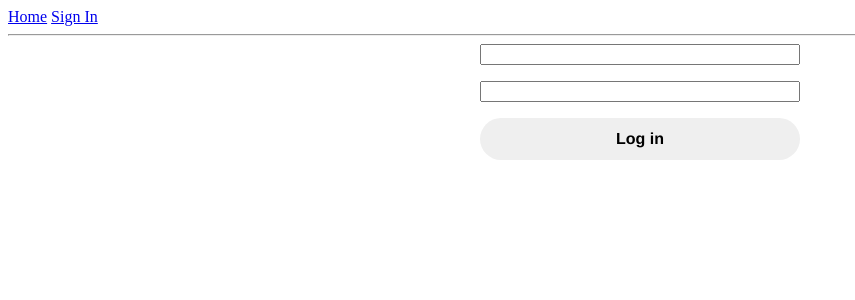
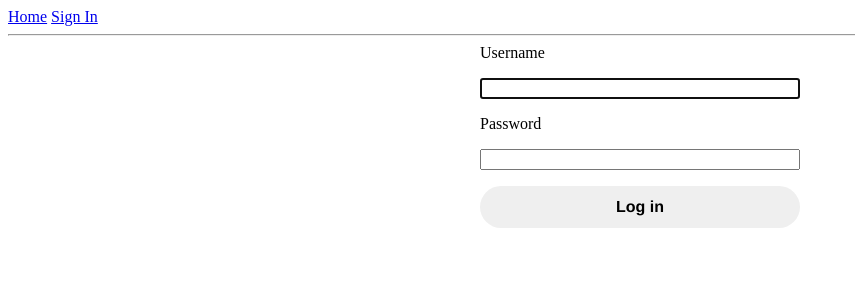
Before and after one commit to pure-js/auth-components, a React (Vite) app: page /sign-in in a window 1280 px wide. Shown: the top 300 px of the page, without its empty margins (0-855 px from the left). Built offline with nearby package versions, Linux system fonts and the light colour scheme.

Commit message:
feat: add label and sortable-table components (#10)

```diff
--- a/src/components/input/Input.tsx
+++ b/src/components/input/Input.tsx
@@ -1,13 +1,18 @@
 import classes from './input.module.scss';
 
 interface ButtonProps {
-  /**
-   * Is this the principal call to action on the page?
-   */
   type?: string;
   minLength?: number;
+  id?: string;
+  autoFocus?: boolean;
 }
 
-export const Input = ({ type, minLength }: ButtonProps) => (
-  <input minLength={minLength} className={classes.input} type={type} />
+export const Input = ({ type, minLength, id, autoFocus }: ButtonProps) => (
+  <input
+    id={id}
+    autoFocus={autoFocus}
+    minLength={minLength}
+    className={classes.input}
+    type={type}
+  />
 );
--- /dev/null
+++ b/src/components/label/Label.tsx
@@ -0,0 +1,12 @@
+import classes from './label.module.scss';
+
+interface LabelProps {
+  label?: string;
+  htmlFor?: string;
+}
+
+export const Label = ({ label, htmlFor }: LabelProps) => (
+  <label htmlFor={htmlFor} className={classes.label}>
+    {label}
+  </label>
+);
--- /dev/null
+++ b/src/components/label/index.ts
@@ -0,0 +1 @@
+export { Label } from './Label';
--- /dev/null
+++ b/src/components/label/label.module.scss
@@ -0,0 +1,4 @@
+.label {
+  width: 100%;
+  box-sizing: border-box;
+}
--- /dev/null
+++ b/src/components/loading/Loading.tsx
@@ -0,0 +1 @@
+export const Loading = () => <p>Loading...</p>;
--- /dev/null
+++ b/src/components/loading/index.ts
@@ -0,0 +1 @@
+export { Loading } from './Loading';
--- /dev/null
+++ b/src/components/sortable-table/SortableTable.tsx
@@ -0,0 +1,28 @@
+export const SortableTable = () => {
+  return (
+    <table>
+      <thead>
+        <tr>
+          <th>Date</th>
+          <th>Title</th>
+          <th>Amount</th>
+          <th>Distance</th>
+        </tr>
+      </thead>
+      <tbody>
+        <tr>
+          <td>15.12.2021</td>
+          <td>Bremen</td>
+          <td>2</td>
+          <td>456 km</td>
+        </tr>
+        <tr>
+          <td>16.12.2002</td>
+          <td>Leipzig</td>
+          <td>6</td>
+          <td>120 km</td>
+        </tr>
+      </tbody>
+    </table>
+  );
+};
--- /dev/null
+++ b/src/components/sortable-table/index.ts
@@ -0,0 +1 @@
+export { SortableTable } from './SortableTable';
--- a/src/pages/sign-in/SignIn.tsx
+++ b/src/pages/sign-in/SignIn.tsx
@@ -3,13 +3,16 @@ import { Route } from '@tanstack/react-router';
 import { Form } from '@/components/form';
 import { Input } from '@/components/input';
 import { Button } from '@/components/button';
+import { Label } from '@/components/label/Label';
 import { rootRoute } from '@/pages/__root';
 
 export const SignInPage = () => {
   return (
     <Form onSubmit={() => {}}>
-      <Input type="text" />
-      <Input type="password" minLength={8} />
+      <Label label="Username" htmlFor="username" />
+      <Input type="text" id="username" autoFocus={true} />
+      <Label label="Password" htmlFor="password" />
+      <Input type="password" minLength={8} id="password" />
       <Button primary size="large" onClick={() => {}} label="Log in" />
     </Form>
   );
```
Also changed, not shown: 1 other file (tests, documents, lock files or other folders).
